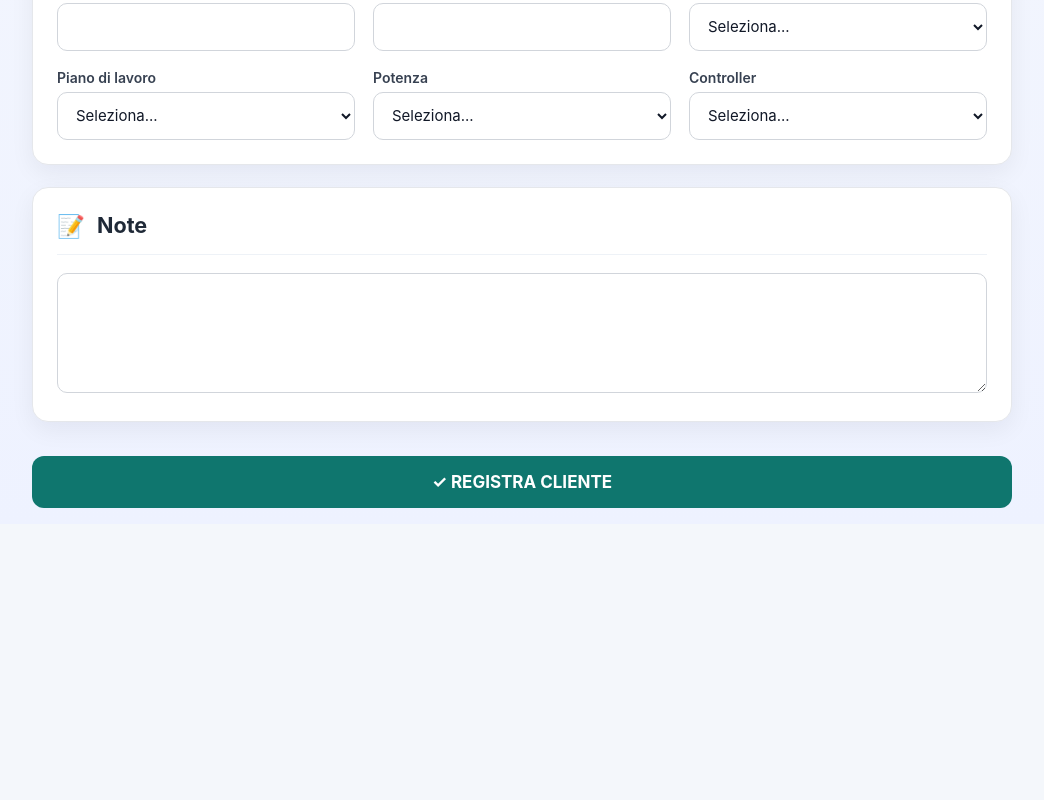
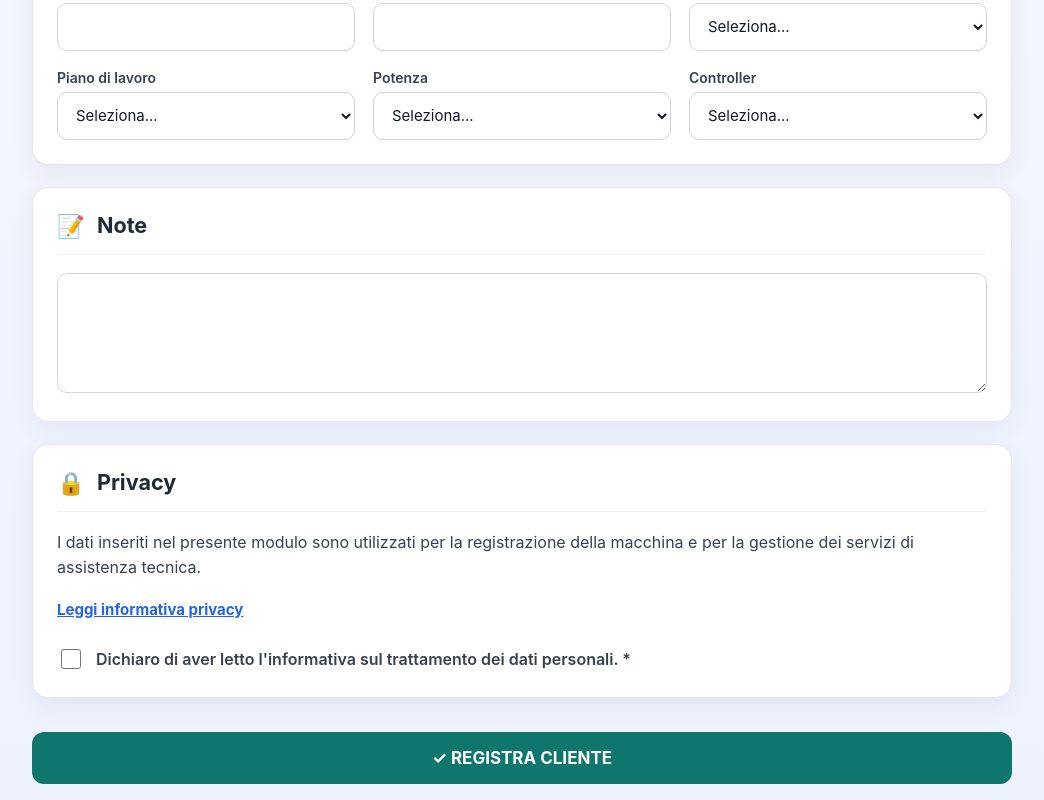
Before and after one commit to co2chepassione/assistenzaco2, a React (Vite) app: page / in a window 1280 px wide. Shown: the part 934-1734 px from the top of the page, without its empty margins (118-1162 px from the left). Before the commit the page ends 1458 px from the top, so only its background shows below. Built offline with nearby package versions, Linux system fonts and the light colour scheme.

Commit message:
Aggiunta informativa privacy registrazione

```diff
--- a/src/pages/Registrazione.jsx
+++ b/src/pages/Registrazione.jsx
@@ -6,6 +6,7 @@ import Card from "../components/Card";
 import "./Registrazione.css";
 
 const TIPI = ["CO2", "Fibra", "UV", "MOPA", "Altro"];
+
 const PIANI = [
   "300x200",
   "400x400",
@@ -19,8 +20,27 @@ const PIANI = [
   "1300x2500",
   "Altro",
 ];
-const POTENZE = ["50W", "60W", "80W", "100W", "130W", "150W", "180W", "300W", "Altro"];
-const CONTROLLER = ["Ruida", "Trocen", "TopWisdom", "Leetro", "RichAuto", "Altro"];
+
+const POTENZE = [
+  "50W",
+  "60W",
+  "80W",
+  "100W",
+  "130W",
+  "150W",
+  "180W",
+  "300W",
+  "Altro",
+];
+
+const CONTROLLER = [
+  "Ruida",
+  "Trocen",
+  "TopWisdom",
+  "Leetro",
+  "RichAuto",
+  "Altro",
+];
 
 const iniziale = {
   nome: "",
@@ -45,6 +65,12 @@ export default function Registrazione() {
   const [loading, setLoading] = useState(false);
   const [errore, setErrore] = useState("");
   const [ok, setOk] = useState(false);
+
+  const [privacyAccettata, setPrivacyAccettata] =
+    useState(false);
+
+  const [mostraPrivacy, setMostraPrivacy] =
+    useState(false);
 
   const cambia = (e) =>
     setForm({
@@ -85,6 +111,13 @@ export default function Registrazione() {
       return;
     }
 
+    if (!privacyAccettata) {
+      setErrore(
+        "Devi dichiarare di aver letto l'informativa privacy."
+      );
+      return;
+    }
+
     setLoading(true);
 
     const { data } = await supabase
@@ -92,24 +125,32 @@ export default function Registrazione() {
       .select("id")
       .or(
         `telefono.eq.${form.telefono}${
-          form.email ? `,email.eq.${form.email}` : ""
+          form.email
+            ? `,email.eq.${form.email}`
+            : ""
         }`
       )
       .limit(1);
 
     if (data && data.length) {
       setLoading(false);
-      setErrore("Esiste già un cliente con questi dati.");
+      setErrore(
+        "Esiste già un cliente con questi dati."
+      );
       return;
     }
 
-    const { error } = await supabase.from("clienti").insert([
-      {
-        ...form,
-        stato: "Attivo",
-        data_installazione: new Date().toISOString().slice(0, 10),
-      },
-    ]);
+    const { error } = await supabase
+      .from("clienti")
+      .insert([
+        {
+          ...form,
+          stato: "Attivo",
+          data_installazione: new Date()
+            .toISOString()
+            .slice(0, 10),
+        },
+      ]);
 
     setLoading(false);
 
@@ -137,17 +178,21 @@ export default function Registrazione() {
             </h1>
 
             <p>
-              Grazie per aver registrato la tua macchina.
+              Grazie per aver registrato la tua
+              macchina.
             </p>
 
             <p>
-              I dati sono stati salvati correttamente nel nostro database.
+              I dati sono stati salvati correttamente
+              nel nostro database.
             </p>
 
             <button
               className="reg-submit"
               onClick={() => {
                 setForm(iniziale);
+                setPrivacyAccettata(false);
+                setMostraPrivacy(false);
                 setOk(false);
               }}
             >
@@ -161,10 +206,11 @@ export default function Registrazione() {
 
   return (
     <div className="reg-page">
-      <form onSubmit={registra} className="reg-form">
-
+      <form
+        onSubmit={registra}
+        className="reg-form"
+      >
         <div className="reg-header">
-
           <img
             src="/logo.png"
             alt="Logo"
@@ -177,9 +223,9 @@ export default function Registrazione() {
           </h1>
 
           <p className="reg-subtitle">
-            Compila il modulo per registrare la tua macchina.
+            Compila il modulo per registrare la tua
+            macchina.
           </p>
-
         </div>
 
         {errore && (
@@ -188,9 +234,11 @@ export default function Registrazione() {
           </div>
         )}
 
-        <Card icon="👤" title="Dati Cliente">
+        <Card
+          icon="👤"
+          title="Dati Cliente"
+        >
           <div className="reg-grid">
-
             <Campo
               label="Nome *"
               name="nome"
@@ -247,14 +295,14 @@ export default function Registrazione() {
               value={form.cap}
               onChange={cambia}
             />
-
           </div>
         </Card>
 
-        <Card icon="🖨" title="Dati Macchina (facoltativi)">
-
+        <Card
+          icon="🖨"
+          title="Dati Macchina (facoltativi)"
+        >
           <div className="reg-grid">
-
             <Campo
               label="Marca"
               name="marca"
@@ -300,20 +348,228 @@ export default function Registrazione() {
               onChange={cambia}
               options={CONTROLLER}
             />
-
           </div>
-
         </Card>
 
-        <Card icon="📝" title="Note">
-
+        <Card
+          icon="📝"
+          title="Note"
+        >
           <textarea
             className="reg-textarea"
             name="note"
             value={form.note}
             onChange={cambia}
           />
+        </Card>
 
+        <Card
+          icon="🔒"
+          title="Privacy"
+        >
+          <div
+            style={{
+              lineHeight: 1.6,
+              color: "#374151",
+            }}
+          >
+            <p>
+              I dati inseriti nel presente modulo sono
+              utilizzati per la registrazione della
+              macchina e per la gestione dei servizi
+              di assistenza tecnica.
+            </p>
+
+            <button
+              type="button"
+              onClick={() =>
+                setMostraPrivacy(!mostraPrivacy)
+              }
+              style={{
+                border: "none",
+                background: "transparent",
+                color: "#2563eb",
+                cursor: "pointer",
+                padding: 0,
+                fontWeight: 700,
+                textDecoration: "underline",
+                fontSize: 15,
+              }}
+            >
+              {mostraPrivacy
+                ? "Nascondi informativa privacy"
+                : "Leggi informativa privacy"}
+            </button>
+
+            {mostraPrivacy && (
+              <div
+                style={{
+                  marginTop: 20,
+                  padding: 20,
+                  background: "#f9fafb",
+                  border: "1px solid #e5e7eb",
+                  borderRadius: 10,
+                }}
+              >
+                <h3>
+                  Informativa sul trattamento dei dati
+                  personali
+                </h3>
+
+                <p>
+                  <strong>
+                    Titolare del trattamento
+                  </strong>
+                  <br />
+                  CO2 Che Passione
+                  <br />
+                  Email: co2chepassione@gmail.com
+                </p>
+
+                <p>
+                  <strong>
+                    Finalità del trattamento
+                  </strong>
+                  <br />
+                  I dati personali forniti sono
+                  trattati per registrare il cliente e
+                  la macchina, gestire le richieste di
+                  assistenza tecnica, organizzare e
+                  documentare gli interventi e
+                  mantenere lo storico tecnico della
+                  macchina.
+                </p>
+
+                <p>
+                  <strong>
+                    Base giuridica del trattamento
+                  </strong>
+                  <br />
+                  Il trattamento è effettuato per
+                  gestire le richieste del cliente e
+                  fornire i servizi di assistenza
+                  tecnica richiesti.
+                </p>
+
+                <p>
+                  <strong>Dati trattati</strong>
+                  <br />
+                  Possono essere trattati dati
+                  identificativi e di contatto, dati
+                  relativi all'indirizzo e dati tecnici
+                  relativi alla macchina registrata e
+                  agli interventi di assistenza.
+                </p>
+
+                <p>
+                  <strong>
+                    Modalità del trattamento
+                  </strong>
+                  <br />
+                  I dati sono trattati mediante
+                  strumenti informatici e sono
+                  utilizzati esclusivamente per le
+                  finalità di gestione del cliente e
+                  dell'assistenza tecnica.
+                </p>
+
+                <p>
+                  <strong>
+                    Conservazione dei dati
+                  </strong>
+                  <br />
+                  I dati sono conservati per il tempo
+                  necessario alla gestione del
+                  rapporto con il cliente,
+                  dell'assistenza tecnica e dello
+                  storico degli interventi, nonché per
+                  gli eventuali periodi ulteriori
+                  richiesti dagli obblighi di legge.
+                </p>
+
+                <p>
+                  <strong>
+                    Comunicazione dei dati
+                  </strong>
+                  <br />
+                  I dati non sono utilizzati per
+                  finalità di marketing attraverso
+                  questo modulo. Possono essere
+                  trattati mediante fornitori di
+                  servizi informatici utilizzati per
+                  il funzionamento e l'hosting del
+                  sistema.
+                </p>
+
+                <p>
+                  <strong>
+                    Diritti dell'interessato
+                  </strong>
+                  <br />
+                  L'interessato può richiedere,
+                  nei casi previsti dalla normativa,
+                  l'accesso ai propri dati, la
+                  rettifica, la cancellazione, la
+                  limitazione del trattamento o
+                  esercitare gli altri diritti
+                  riconosciuti dalla normativa
+                  applicabile.
+                </p>
+
+                <p>
+                  Per richieste relative ai dati
+                  personali è possibile scrivere a:
+                  <br />
+                  <strong>
+                    co2chepassione@gmail.com
+                  </strong>
+                </p>
+
+                <p
+                  style={{
+                    marginBottom: 0,
+                  }}
+                >
+                  L'interessato ha inoltre il diritto
+                  di proporre reclamo all'Autorità
+                  Garante per la protezione dei dati
+                  personali.
+                </p>
+              </div>
+            )}
+
+            <label
+              style={{
+                display: "flex",
+                gap: 12,
+                alignItems: "flex-start",
+                marginTop: 25,
+                cursor: "pointer",
+                fontWeight: 600,
+              }}
+            >
+              <input
+                type="checkbox"
+                checked={privacyAccettata}
+                onChange={(e) =>
+                  setPrivacyAccettata(
+                    e.target.checked
+                  )
+                }
+                style={{
+                  width: 20,
+                  height: 20,
+                  marginTop: 2,
+                  cursor: "pointer",
+                }}
+              />
+
+              <span>
+                Dichiaro di aver letto l'informativa
+                sul trattamento dei dati personali. *
+              </span>
+            </label>
+          </div>
         </Card>
 
         <button
@@ -325,7 +581,6 @@ export default function Registrazione() {
             ? "Registrazione in corso..."
             : "✓ REGISTRA CLIENTE"}
         </button>
-
       </form>
     </div>
   );
```
